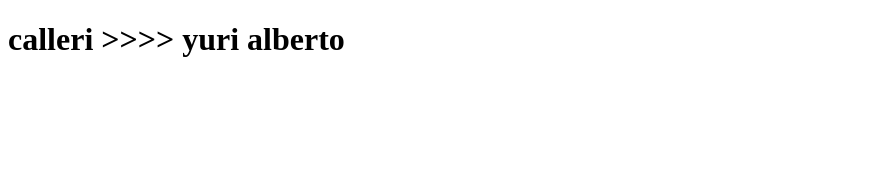
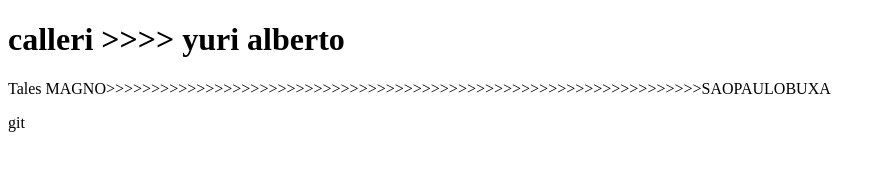
Before and after one commit to Bonaldo21/-atv04, a plain HTML site: page index.html in a window 1280 px wide. Shown: the whole page, without its empty margins (0-886 px from the left). Drawn offline with Linux system fonts and the light colour scheme.

Commit message:
terceira alteração

```diff
--- a/index.html
+++ b/index.html
@@ -7,5 +7,6 @@
 </head>
 <body>
     <H1> calleri >>>> yuri alberto</H1>
-</body>
+    <p>Tales MAGNO>>>>>>>>>>>>>>>>>>>>>>>>>>>>>>>>>>>>>>>>>>>>>>>>>>>>>>>>>>>>>>>>>>SAOPAULOBUXA</p>
+</body>git
 </html>
```
